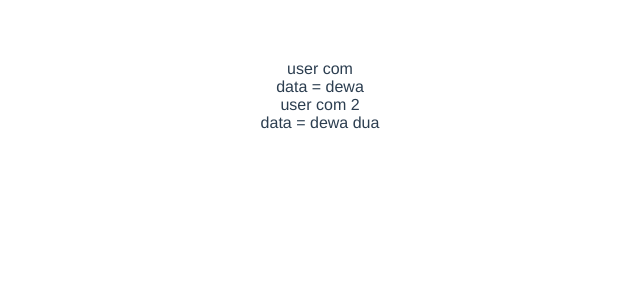
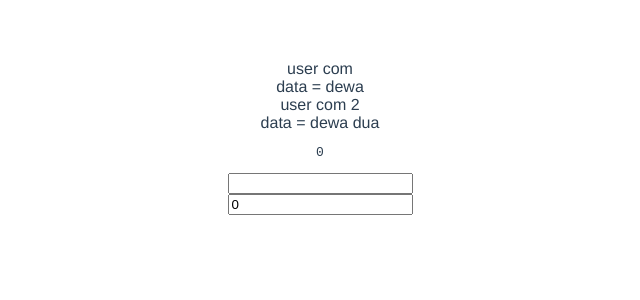
Before and after one commit to ngodingbentar/vue, a Vue app: page / in a window 1280 px wide. Shown: the top 300 px of the page, without its empty margins (320-960 px from the left). Built offline with nearby package versions, Linux system fonts and the light colour scheme.

Commit message:
added: multiple v-model

```diff
--- a/src/App.vue
+++ b/src/App.vue
@@ -1,15 +1,17 @@
 <template>
   <div>
     <SuspenseComp />
+    <VmodelComp />
   </div>
 </template>
 
 <script>
 import SuspenseComp from './components/Suspense/index.vue';
+import VmodelComp from './components/Vmodel/index.vue';
 
 export default {
   name: 'App',
-  components: {SuspenseComp},
+  components: {SuspenseComp, VmodelComp},
   setup(){}
 }
 </script>
--- a/src/components/Suspense/index.vue
+++ b/src/components/Suspense/index.vue
@@ -21,7 +21,7 @@ import User from './UserComp.vue';
 import User2 from './UserComp2.vue';
 
 export default {
-  name: 'Suspense',
+  name: 'SuspenseComp',
   components: {
     User,
     User2,
--- /dev/null
+++ b/src/components/Vmodel/UserComp.vue
@@ -0,0 +1,43 @@
+<template>
+  <div>
+    <div>
+      <input type="text" v-model="name_" />
+    </div>
+    <div>
+      <input type="number" v-model="age_" />
+    </div>
+  </div>
+</template>
+
+<script>
+import { computed, toRefs } from 'vue'
+
+export default {
+  name: 'UserComp',
+  props: {
+    name: {
+      type: String,
+      default: 'dewa'
+    },
+    age: {
+      type: Number,
+      default: 20
+    }
+  },
+  setup(props, {emit}) {
+    const {name, age} = toRefs(props)
+
+    const name_ = computed({
+      get: () => name.value,
+      set: (val) => emit('update:name', val)
+    })
+
+    const age_ = computed({
+      get: () => age.value,
+      set: (val) => emit('update:age',parseInt(val))
+    })
+
+    return { name_, age_ }
+  },
+}
+</script>
--- /dev/null
+++ b/src/components/Vmodel/index.vue
@@ -0,0 +1,23 @@
+<template>
+  <div>
+    <pre>{{name}}</pre>
+    <pre>{{age}}</pre>
+    <UserComp v-model:name="name" v-model:age="age" />
+  </div>
+</template>
+
+<script>
+import { ref } from 'vue'
+import UserComp from './UserComp.vue'
+export default {
+  name: 'VmodelComp',
+  components: { UserComp },
+  setup() {
+    const name = ref('')
+
+    const age = ref(0)
+
+    return { name, age }
+  },
+}
+</script>
```
Also changed, not shown: src/components/HelloWorld.vue (deleted, +0 -58 lines).
